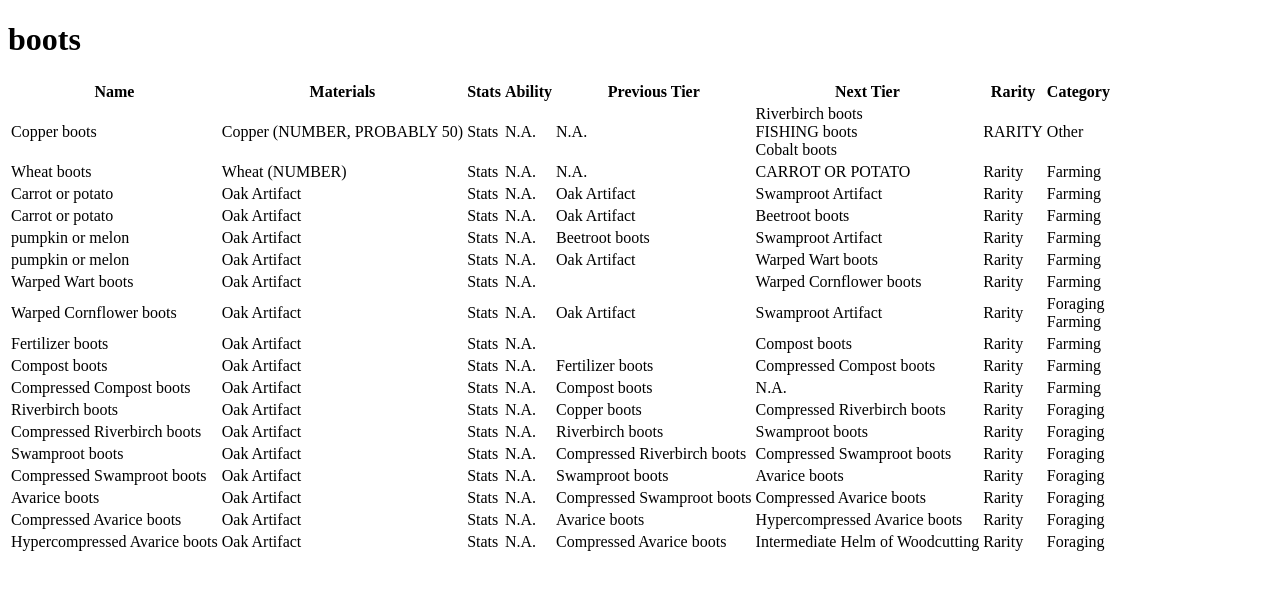
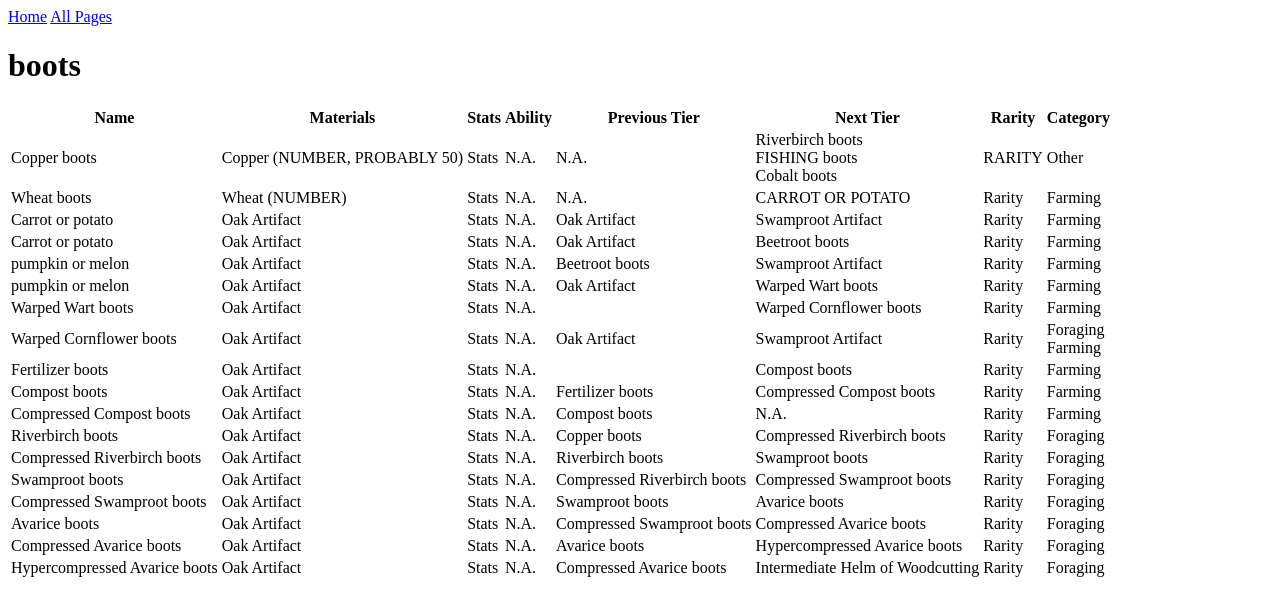
Before and after one commit to Earthbrine/akarahnetwiki.github.io, a plain HTML site: page boots.html in a window 1280 px wide. Drawn offline with Linux system fonts and the light colour scheme.

Commit message:
added header links

```diff
--- a/boots.html
+++ b/boots.html
@@ -7,7 +7,10 @@
     <meta name="viewport" content="width=device-width, initial-scale=1.0">
   </head>
   <body>
-    <header></header>
+    <header>
+      <a href="index.html">Home</a>
+      <a href="allPages.html">All Pages</a>
+    </header>
     <h1>boots</h1>
     <table>
       <tr>
```
